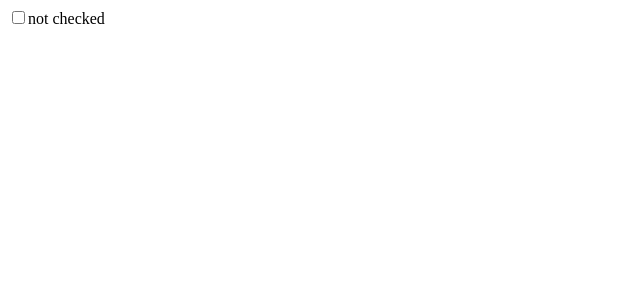
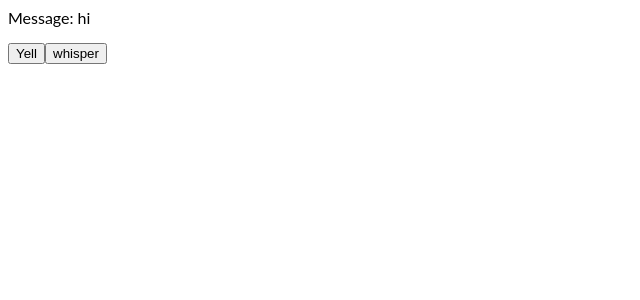
Before and after one commit to NicholasMurray/linkedin-react-hooks-course, a React (Create React App) app: page / in a window 1280 px wide. Shown: the top 300 px of the page, without its empty margins (0-640 px from the left). Built offline with nearby package versions, Linux system fonts and the light colour scheme.

Commit message:
1 file modified

```diff
--- a/src/App.js
+++ b/src/App.js
@@ -1,16 +1,35 @@
 import React, { useReducer } from "react";
 import "./style.css";
 
+const initialState = {
+  message: "hi"
+};
+
+function reducer(state, action) {
+  switch (action.type) {
+    case "yell":
+      return {
+        message: `HEY! I JUST SAID ${state.message}`
+      };
+    case "whisper":
+      return {
+        message: `excuse me, I just said ${state.message}`
+      };
+  }
+}
+
 export default function App() {
-  const [checked, toggle] = useReducer((checked) => !checked, false);
+
+  const [state, dispatch] = useReducer(
+    reducer,
+    initialState
+  )
+
   return (
     <>
-    <input
-      type="checkbox"
-      value={checked}
-      onChange={toggle}
-      />
-      {checked ? "checked" : "not checked"}
-  </>
+      <p>Message: {state.message}</p>
+      <button onClick={() => dispatch({type: "yell"})}>Yell</button>
+      <button onClick={() => dispatch({type: "whisper"})}>whisper</button>
+    </>
   );
 }
```
